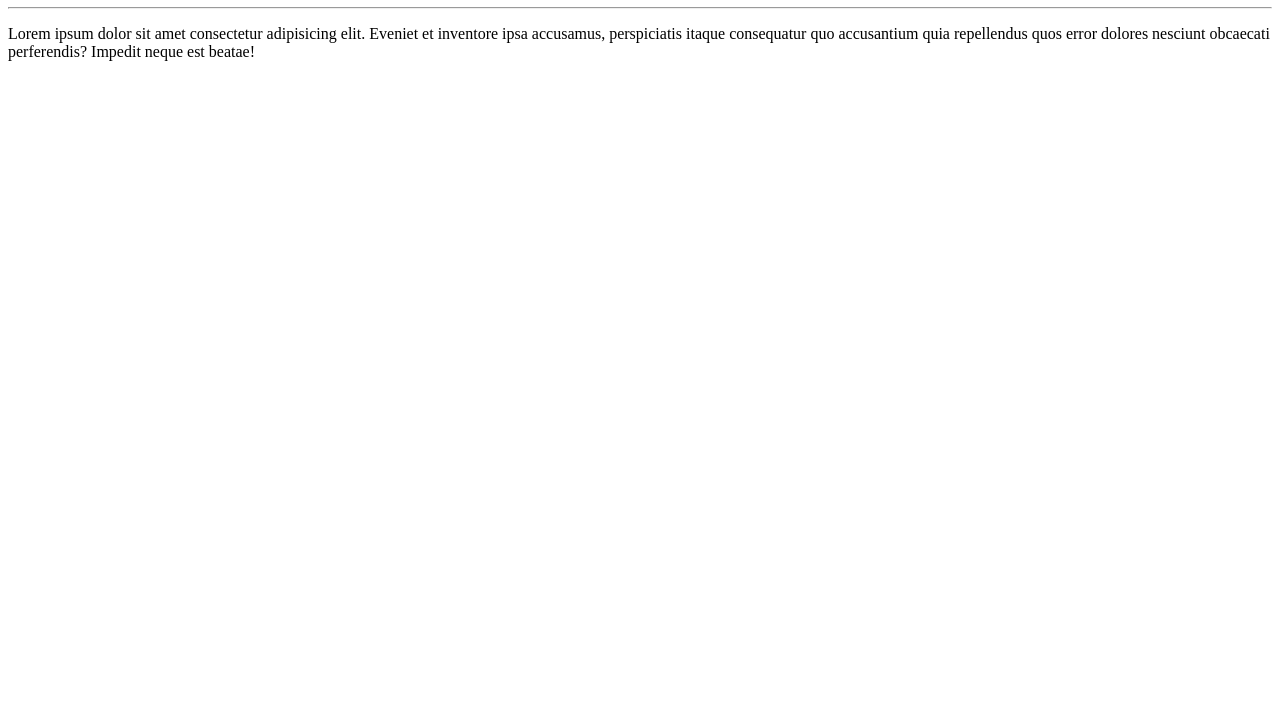
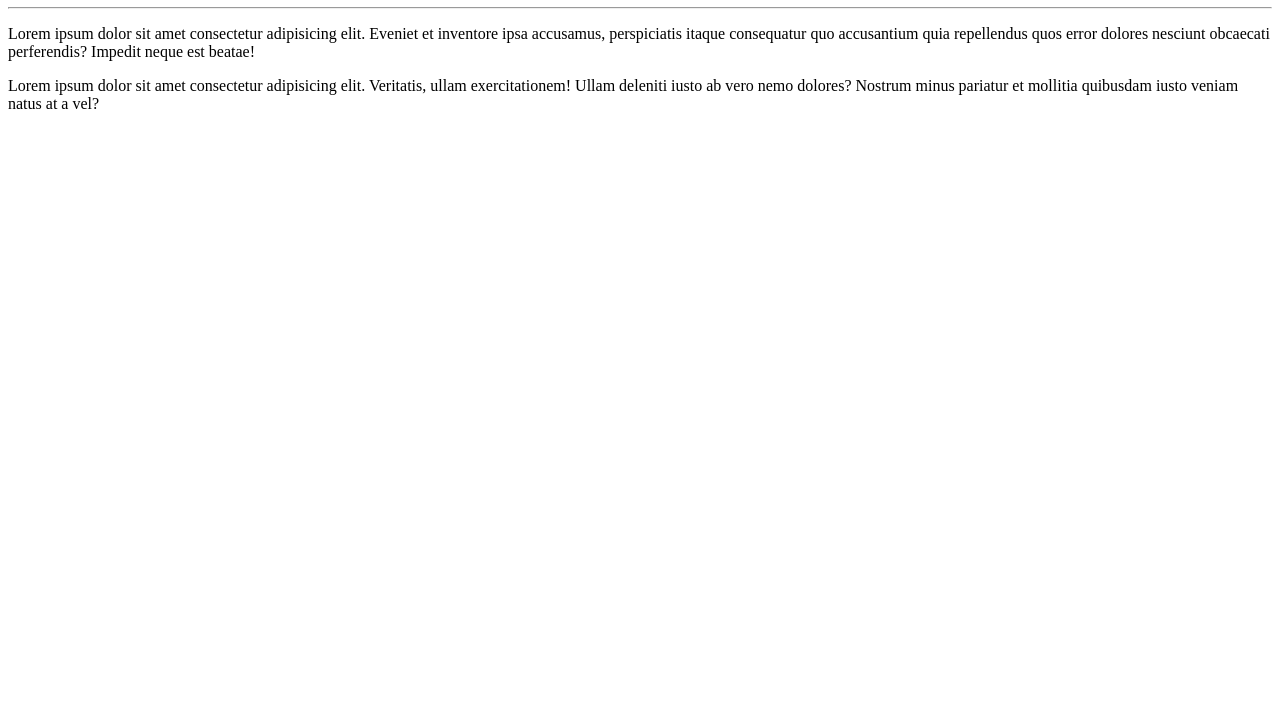
Before and after one commit to AthosMontarroyos/ol--mundo, a plain HTML site: page site-1/index.html in a window 1280 px wide. Shown: the part 73-800 px from the top of the page. Drawn offline with Linux system fonts and the light colour scheme.

Commit message:
Update index.html

```diff
--- a/site-1/index.html
+++ b/site-1/index.html
@@ -9,6 +9,7 @@
     <h1>Olá Mundo</h1>
     <hr>
     <p>Lorem ipsum dolor sit amet consectetur adipisicing elit. Eveniet et inventore ipsa accusamus, perspiciatis itaque consequatur quo accusantium quia repellendus quos error dolores nesciunt obcaecati perferendis? Impedit neque est beatae!</p>
+    <p>Lorem ipsum dolor sit amet consectetur adipisicing elit. Veritatis, ullam exercitationem! Ullam deleniti iusto ab vero nemo dolores? Nostrum minus pariatur et mollitia quibusdam iusto veniam natus at a vel?</p>
 
 </body>
 </html>
```
